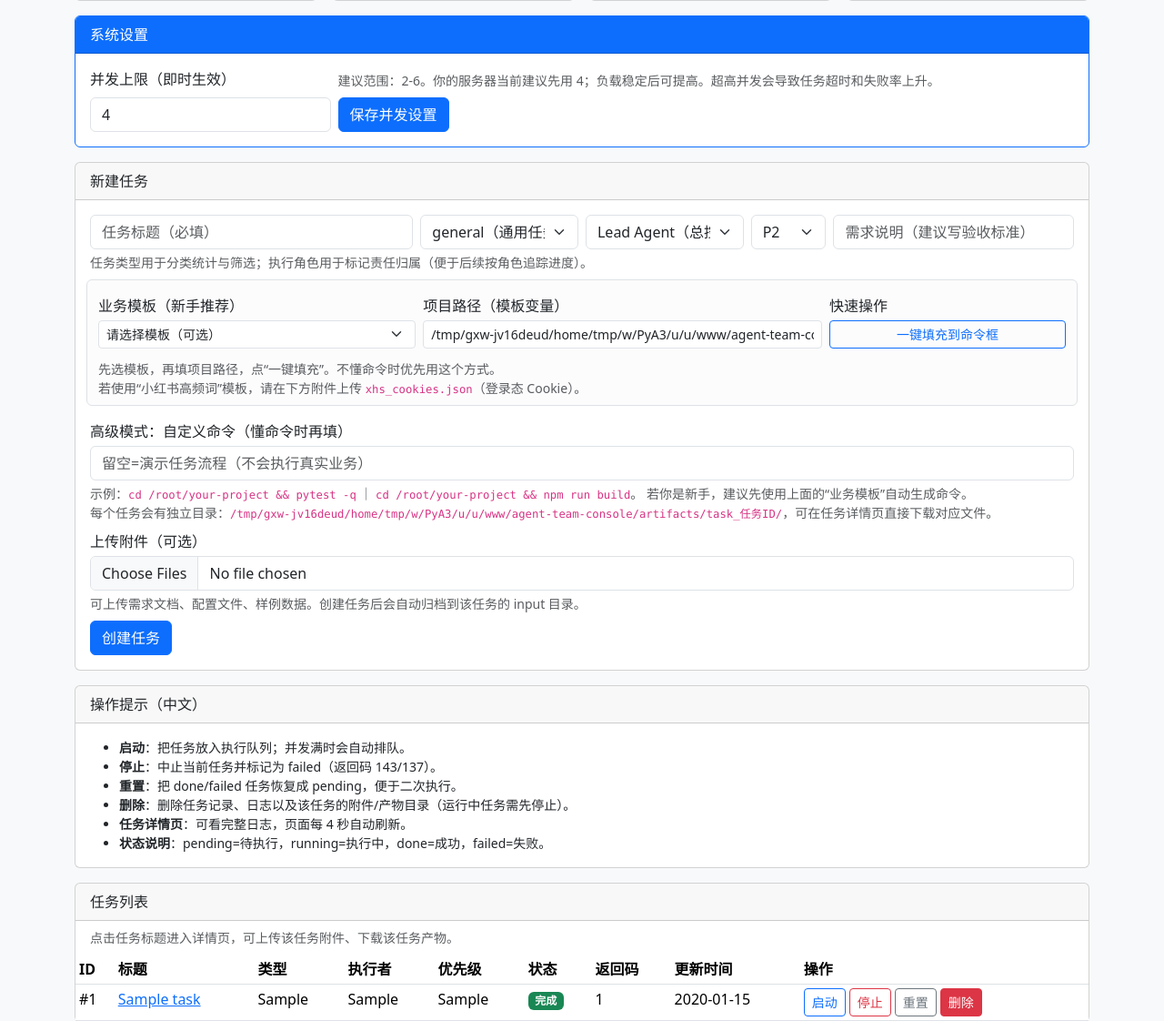
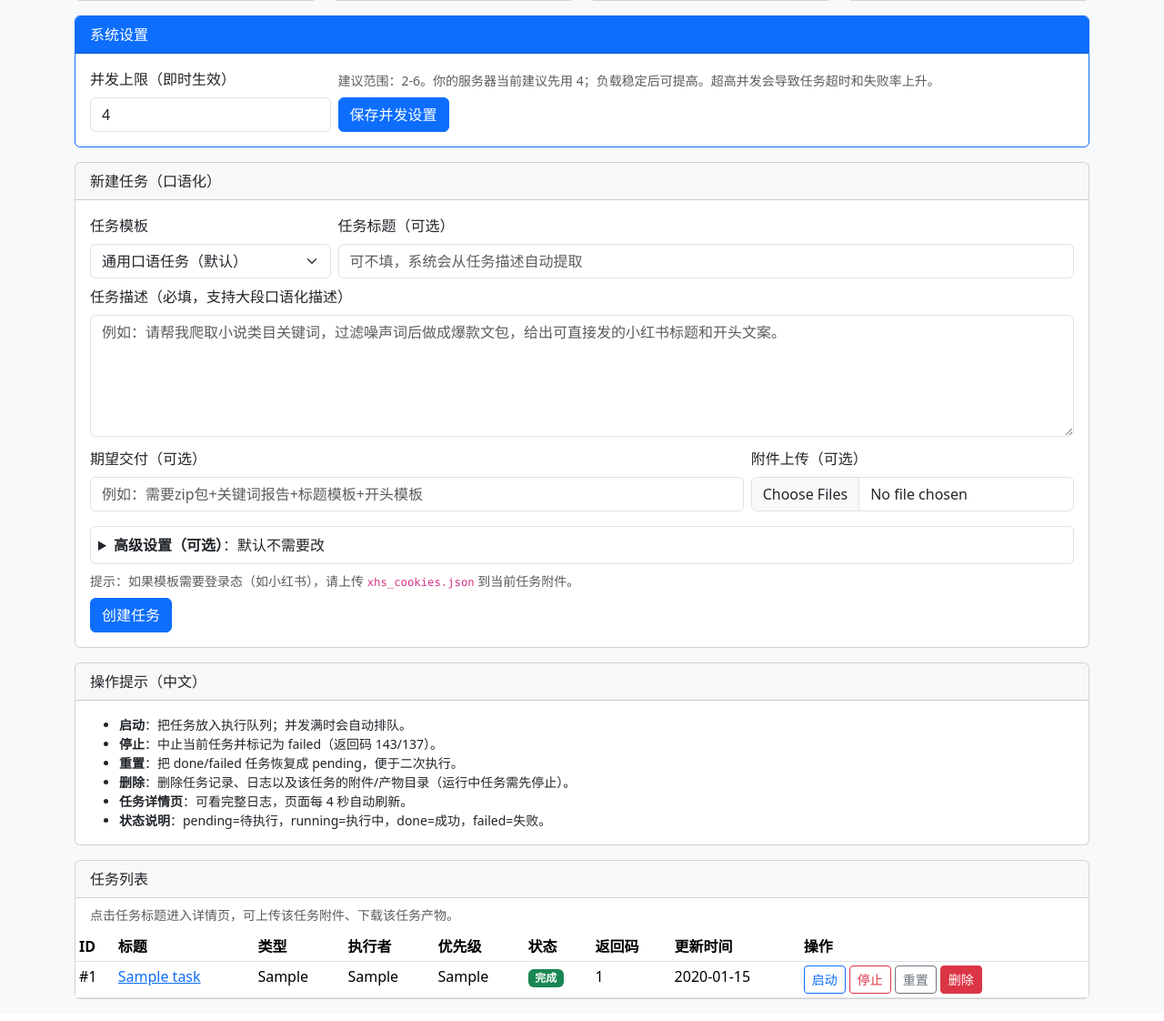
Before and after one commit to kelly-create/bot-skllis, a Flask app: page / in a window 1280 px wide. Shown: the part 200-1322 px from the top of the page at 91% size. After the commit the page ends 1298 px from the top, so only its background shows below. Run offline with Flask 3, Linux system fonts and the light colour scheme; the visitor is signed in with stand-in values (Sample User, id 1); tables that the repository leaves empty hold one stand-in row (values such as "Sample post").

Commit message:
feat: launch conversational task creation form with template-driven auto command

```diff
--- a/agent-team-console/app.py
+++ b/agent-team-console/app.py
@@ -1,5 +1,6 @@
 #!/usr/bin/env python3
 import os
+import re
 import sqlite3
 import subprocess
 import threading
@@ -473,19 +474,93 @@ def set_concurrency():
     return redirect(url_for("dashboard"))
 
 
+def derive_title(title_raw: str, brief: str, template_name: str) -> str:
+    title = (title_raw or "").strip()
+    if title:
+        return title
+    brief_line = re.sub(r"\s+", " ", (brief or "").strip())
+    if brief_line:
+        return (brief_line[:36] + "...") if len(brief_line) > 36 else brief_line
+    mapping = {
+        "novel_multiagent": "小说类目爆款文包任务",
+        "xhs_virtual_keywords": "小红书高频词任务",
+        "custom_brief": "口语化任务",
+    }
+    return mapping.get(template_name, "新任务")
+
+
+def build_command_from_template(template_name: str, project_dir: str, task_brief: str) -> str:
+    workdir = (project_dir or WORKDIR).strip() or WORKDIR
+
+    if template_name == "novel_multiagent":
+        keywords = "小说推文,小说推荐,网文,言情小说,悬疑小说,完结小说,书荒推荐,番茄小说,爽文小说,推理小说"
+        if "小红书" not in task_brief and "小说" in task_brief:
+            keywords = "小说推荐,网文推荐,言情小说,悬疑小说,推理小说,书荒推荐,完结小说"
+        return (
+            f"cd {workdir} && python3 scripts/xhs_novel_multiagent_pipeline.py "
+            f"--keywords '{keywords}' "
+            "--cookie-file $TASK_INPUT_DIR/xhs_cookies.json "
+            "--output-dir $TASK_OUTPUT_DIR "
+            "--max-rounds 3 --min-usable 8 --min-domain-ratio 0.75 --max-noise-ratio 0.35 "
+            "--pack-format zip"
+        )
+
+    if template_name == "xhs_virtual_keywords":
+        return (
+            f"cd {workdir} && python3 scripts/xhs_virtual_keywords.py "
+            "--keywords '虚拟产品,数字产品,PPT模板,简历模板,教程课程,AI提示词,素材包,资料包' "
+            "--cookie-file $TASK_INPUT_DIR/xhs_cookies.json "
+            "--scrolls 4 --auto-related 2 --max-keywords 24 --domain general "
+            "--strict --min-usable 4 "
+            "--out-md $TASK_OUTPUT_DIR/xhs_virtual_keywords.md "
+            "--out-json $TASK_OUTPUT_DIR/xhs_virtual_keywords.json"
+        )
+
+    return ""
+
+
 @app.post("/tasks")
 @login_required
 def create_task():
-    title = (request.form.get("title") or "").strip()
+    workflow_template = (request.form.get("workflow_template") or "custom_brief").strip()
+    task_brief = (request.form.get("task_brief") or "").strip()
+    delivery_expectation = (request.form.get("delivery_expectation") or "").strip()
+    project_dir = (request.form.get("project_dir") or "").strip()
+
+    title = derive_title(request.form.get("title", ""), task_brief, workflow_template)
     if not title:
-        flash("标题不能为空")
+        flash("请至少填写任务描述或标题")
         return redirect(url_for("dashboard"))
 
-    description = request.form.get("description", "").strip()
-    task_type = request.form.get("task_type", "general").strip()
-    assignee = request.form.get("assignee", "Lead Agent").strip()
-    priority = request.form.get("priority", "P2").strip()
-    command = request.form.get("command", "").strip()
+    description_raw = (request.form.get("description", "") or "").strip()
+    desc_parts = []
+    if task_brief:
+        desc_parts.append(f"【任务描述】\n{task_brief}")
+    if delivery_expectation:
+        desc_parts.append(f"【期望交付】\n{delivery_expectation}")
+    if description_raw:
+        desc_parts.append(f"【补充说明】\n{description_raw}")
+    description = "\n\n".join(desc_parts).strip()
+
+    task_type = (request.form.get("task_type") or "general").strip()
+    assignee = (request.form.get("assignee") or "Lead Agent").strip()
+    priority = (request.form.get("priority") or "P2").strip()
+
+    command = (request.form.get("command") or "").strip()
+    if not command:
+        command = build_command_from_template(workflow_template, project_dir, task_brief)
+
+    # 针对模板自动设置更合理的默认角色/类型（用户未手工改时）
+    if workflow_template == "novel_multiagent":
+        if task_type == "general":
+            task_type = "research"
+        if assignee == "Lead Agent":
+            assignee = "Lead Agent"
+    elif workflow_template == "xhs_virtual_keywords":
+        if task_type == "general":
+            task_type = "research"
+        if assignee == "Lead Agent":
+            assignee = "@research-analyst"
 
     with db_conn() as conn:
         cur = conn.execute(
@@ -498,6 +573,11 @@ def create_task():
         task_id = cur.lastrowid
 
     append_log(task_id, f"[SYSTEM] 任务创建：{title}")
+    append_log(task_id, f"[SYSTEM] 工作流模板：{workflow_template}")
+    if task_brief:
+        append_log(task_id, f"[SYSTEM] 口语化任务描述：{task_brief[:1200]}")
+    if delivery_expectation:
+        append_log(task_id, f"[SYSTEM] 期望交付：{delivery_expectation[:800]}")
 
     _, input_dir, _ = task_artifact_dirs(task_id)
     uploaded = 0
--- a/agent-team-console/templates/dashboard.html
+++ b/agent-team-console/templates/dashboard.html
@@ -51,12 +51,45 @@
   </div>
 
   <div class="card mb-3">
-    <div class="card-header">新建任务</div>
+    <div class="card-header">新建任务（口语化）</div>
     <div class="card-body">
       <form method="post" action="{{ url_for('create_task') }}" enctype="multipart/form-data">
         <div class="row g-2">
-          <div class="col-md-4"><input class="form-control" name="title" placeholder="任务标题（必填）" required /></div>
-          <div class="col-md-2">
+          <div class="col-md-3">
+            <label class="form-label">任务模板</label>
+            <select class="form-select" name="workflow_template" id="workflow_template" onchange="onWorkflowChange()">
+              <option value="custom_brief" selected>通用口语任务（默认）</option>
+              <option value="novel_multiagent">小说类目爆款文包（多Agent复核）</option>
+              <option value="xhs_virtual_keywords">小红书高频词分析（Cookie）</option>
+            </select>
+          </div>
+          <div class="col-md-9">
+            <label class="form-label">任务标题（可选）</label>
+            <input class="form-control" name="title" placeholder="可不填，系统会从任务描述自动提取" />
+          </div>
+        </div>
+
+        <div class="mt-2">
+          <label class="form-label">任务描述（必填，支持大段口语化描述）</label>
+          <textarea class="form-control" name="task_brief" rows="5" placeholder="例如：请帮我爬取小说类目关键词，过滤噪声词后做成爆款文包，给出可直接发的小红书标题和开头文案。" required></textarea>
+        </div>
+
+        <div class="row g-2 mt-1">
+          <div class="col-md-8">
+            <label class="form-label">期望交付（可选）</label>
+            <input class="form-control" name="delivery_expectation" placeholder="例如：需要zip包+关键词报告+标题模板+开头模板" />
+          </div>
+          <div class="col-md-4">
+            <label class="form-label">附件上传（可选）</label>
+            <input type="file" class="form-control" name="attachments" multiple>
+          </div>
+        </div>
+
+        <details class="mt-3 border rounded p-2">
+          <summary><b>高级设置（可选）</b>：默认不需要改</summary>
+          <div class="row g-2 mt-2">
+            <div class="col-md-3">
+              <label class="form-label">任务类型</label>
               <select class="form-select" name="task_type" title="任务类型">
                 <option value="general" selected>general（通用任务）</option>
                 <option value="backend">backend（后端接口开发）</option>
@@ -70,7 +103,8 @@
                 <option value="docs">docs（文档整理）</option>
               </select>
             </div>
-          <div class="col-md-2">
+            <div class="col-md-3">
+              <label class="form-label">执行角色</label>
               <select class="form-select" name="assignee" title="执行角色">
                 <option value="Lead Agent">Lead Agent（总控/分派）</option>
                 <option value="@backend-integrator">@backend-integrator（后端专家）</option>
@@ -80,57 +114,28 @@
                 <option value="@research-analyst">@research-analyst（调研专家）</option>
               </select>
             </div>
-          <div class="col-md-1">
+            <div class="col-md-2">
+              <label class="form-label">优先级</label>
               <select class="form-select" name="priority"><option>P0</option><option>P1</option><option selected>P2</option><option>P3</option></select>
             </div>
-          <div class="col-md-3"><input class="form-control" name="description" placeholder="需求说明（建议写验收标准）" /></div>
-        </div>
-        <div class="form-text mt-1">
-          任务类型用于分类统计与筛选；执行角色用于标记责任归属（便于后续按角色追踪进度）。
-        </div>
-        <div class="row g-2 mt-2 border rounded p-2 bg-light-subtle">
             <div class="col-md-4">
-            <label class="form-label mb-1">业务模板（新手推荐）</label>
-            <select id="template_select" class="form-select form-select-sm">
-              <option value="">请选择模板（可选）</option>
-              <option data-cmd="cd __PROJECT_DIR__ && git pull && pytest -q" data-desc="拉取最新代码并执行后端回归测试">后端回归测试（git pull + pytest）</option>
-              <option data-cmd="cd __PROJECT_DIR__ && npm install && npm run build" data-desc="安装依赖并执行前端构建验证">前端构建验证（npm install + build）</option>
-              <option data-cmd="cd __PROJECT_DIR__ && python3 manage.py migrate" data-desc="执行数据库迁移">数据库迁移（migrate）</option>
-              <option data-cmd="cd __PROJECT_DIR__ && docker compose ps && docker compose logs --tail=80" data-desc="检查容器状态并抓取最近日志">服务巡检（compose 状态+日志）</option>
-              <option data-cmd="cd __PROJECT_DIR__ && python3 scripts/daily_report_wrapper.py" data-desc="执行每日简报脚本">日报任务（Python 脚本）</option>
-              <option data-cmd="cd __PROJECT_DIR__ && python3 scripts/xhs_virtual_keywords.py --keywords '虚拟产品,数字产品,PPT模板,简历模板,教程课程,AI提示词,素材包,资料包' --cookie-file $TASK_INPUT_DIR/xhs_cookies.json --scrolls 4 --auto-related 2 --max-keywords 24 --domain general --strict --min-usable 4 --out-md $TASK_OUTPUT_DIR/xhs_virtual_keywords.md --out-json $TASK_OUTPUT_DIR/xhs_virtual_keywords.json" data-desc="抓取小红书虚拟产品类目相关页面文本并统计高频词（Cookie登录态 + 相关词扩展 + 质量校验）">小红书虚拟产品高频词（自动分析）</option>
-              <option data-cmd="cd __PROJECT_DIR__ && python3 scripts/xhs_novel_multiagent_pipeline.py --keywords '小说推文,小说推荐,网文,言情小说,悬疑小说,完结小说,书荒推荐,番茄小说,爽文小说,推理小说' --cookie-file $TASK_INPUT_DIR/xhs_cookies.json --output-dir $TASK_OUTPUT_DIR --max-rounds 3 --min-usable 8 --min-domain-ratio 0.75 --max-noise-ratio 0.35 --pack-format zip" data-desc="多Agent轮询复核：采集/清洗/复核/文包四阶段，自动重试与质量门控">小说类目爆款文包（多Agent复核）</option>
-            </select>
-          </div>
-          <div class="col-md-5">
-            <label class="form-label mb-1">项目路径（模板变量）</label>
-            <input id="project_dir" class="form-control form-control-sm" value="{{ g.workdir }}" placeholder="例如 /root/your-project" />
-          </div>
-          <div class="col-md-3 d-grid">
-            <label class="form-label mb-1">快速操作</label>
-            <button type="button" class="btn btn-outline-primary btn-sm" onclick="fillTemplateToCommand()">一键填充到命令框</button>
-          </div>
-          <div class="col-12">
-            <div class="form-text">先选模板，再填项目路径，点“一键填充”。不懂命令时优先用这个方式。<br>若使用“小红书高频词”模板，请在下方附件上传 <code>xhs_cookies.json</code>（登录态 Cookie）。</div>
+              <label class="form-label">项目路径（模板命令用）</label>
+              <input id="project_dir" class="form-control" name="project_dir" value="{{ g.workdir }}" placeholder="例如 /opt/agent-team-console" />
             </div>
           </div>
 
-        <div class="row g-2 mt-2">
-          <div class="col-12">
-            <label class="form-label mb-1">高级模式：自定义命令（懂命令时再填）</label>
-            <input id="command_input" class="form-control" name="command" placeholder="留空=演示任务流程（不会执行真实业务）" />
-            <div class="form-text">
-              示例：<code>cd /root/your-project && pytest -q</code> ｜ <code>cd /root/your-project && npm run build</code>。
-              若你是新手，建议先使用上面的“业务模板”自动生成命令。
-              <br>每个任务会有独立目录：<code>{{ g.artifact_root }}/task_任务ID/</code>，可在任务详情页直接下载对应文件。
+          <div class="mt-2">
+            <label class="form-label">补充说明</label>
+            <input class="form-control" name="description" placeholder="补充限制条件、验收标准、风险说明等" />
           </div>
+
+          <div class="mt-2">
+            <label class="form-label">高级模式：自定义命令（懂命令再填）</label>
+            <input id="command_input" class="form-control" name="command" placeholder="留空=按任务模板自动生成命令；通用口语任务留空则进入演示流程" />
           </div>
-          <div class="col-12">
-            <label class="form-label mb-1">上传附件（可选）</label>
-            <input type="file" class="form-control" name="attachments" multiple>
-            <div class="form-text">可上传需求文档、配置文件、样例数据。创建任务后会自动归档到该任务的 input 目录。</div>
-          </div>
-        </div>
+        </details>
+
+        <div class="form-text mt-2">提示：如果模板需要登录态（如小红书），请上传 <code>xhs_cookies.json</code> 到当前任务附件。</div>
         <button class="btn btn-primary mt-2">创建任务</button>
       </form>
     </div>
@@ -201,23 +206,24 @@ function toggleAutoRefresh() {
   }
 }
 
-function fillTemplateToCommand() {
-  const sel = document.getElementById('template_select');
-  const pathInput = document.getElementById('project_dir');
+function onWorkflowChange() {
+  const wf = document.getElementById('workflow_template');
   const cmdInput = document.getElementById('command_input');
-  const descInput = document.querySelector('input[name="description"]');
-  if (!sel || !cmdInput) return;
-  const opt = sel.options[sel.selectedIndex];
-  const raw = opt?.getAttribute('data-cmd');
-  const desc = opt?.getAttribute('data-desc');
-  if (!raw) {
-    alert('请先选择一个业务模板');
-    return;
+  const expectation = document.querySelector('input[name="delivery_expectation"]');
+  if (!wf || !cmdInput) return;
+
+  if (wf.value === 'novel_multiagent') {
+    cmdInput.placeholder = '留空即可：系统会自动生成小说多Agent流水线命令';
+    if (expectation && !expectation.value) {
+      expectation.value = '需要关键词报告、爆款标题模板、开头模板、压缩包交付';
     }
-  const projectDir = (pathInput?.value || '{{ g.workdir }}').trim();
-  cmdInput.value = raw.split('__PROJECT_DIR__').join(projectDir);
-  if (descInput && !descInput.value && desc) {
-    descInput.value = desc;
+  } else if (wf.value === 'xhs_virtual_keywords') {
+    cmdInput.placeholder = '留空即可：系统会自动生成小红书关键词分析命令';
+    if (expectation && !expectation.value) {
+      expectation.value = '需要高频词报告（md/json）和可下载产物';
+    }
+  } else {
+    cmdInput.placeholder = '留空=通用口语任务演示流程；如需真实执行可填自定义命令';
   }
   formDirty = true;
 }
@@ -228,6 +234,8 @@ function fillTemplateToCommand() {
     el.addEventListener('input', setDirty);
     el.addEventListener('change', setDirty);
   });
+
+  onWorkflowChange();
 
   setInterval(() => {
     if (!autoRefreshEnabled) return;
```
Also changed, not shown: MEMORY.md (+1 -0 lines), memory/2026-02-20.md (added, +15 -0 lines). Lines whose indentation alone changed are shown as unchanged.
